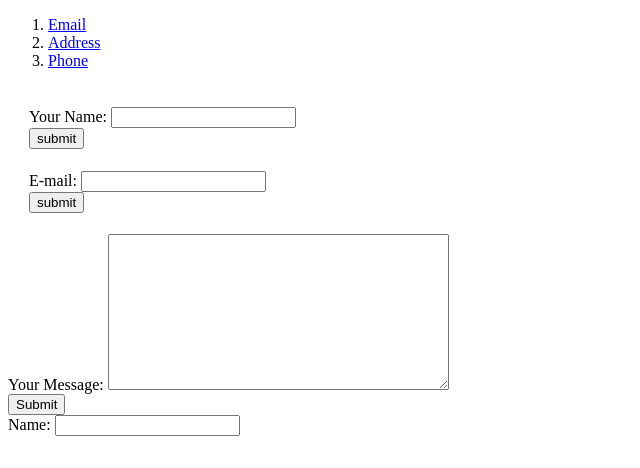
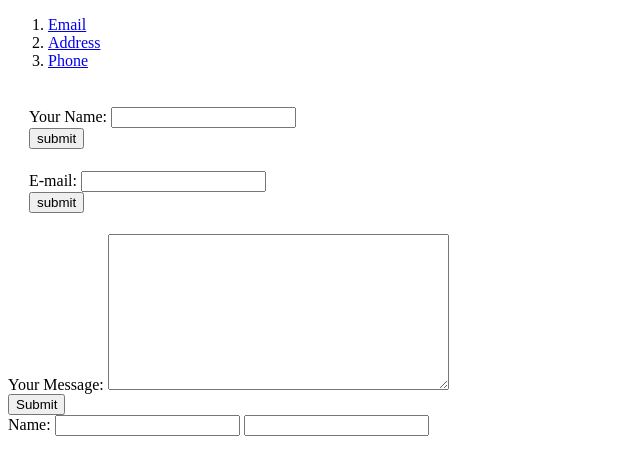
Before and after one commit to DorkCode/cv, a plain HTML site: page Contacts.html in a window 1280 px wide. Shown: the whole page, without its empty margins (0-640 px from the left). Drawn offline with Linux system fonts and the light colour scheme.

Commit message:
Update Contacts.html

```diff
--- a/Contacts.html
+++ b/Contacts.html
@@ -45,6 +45,7 @@
 
   Name:
     <input type="text" autocapitalize="characters">
+  <input type="text" pattern="\d*">
     <br><br>
 
 </body>
```
